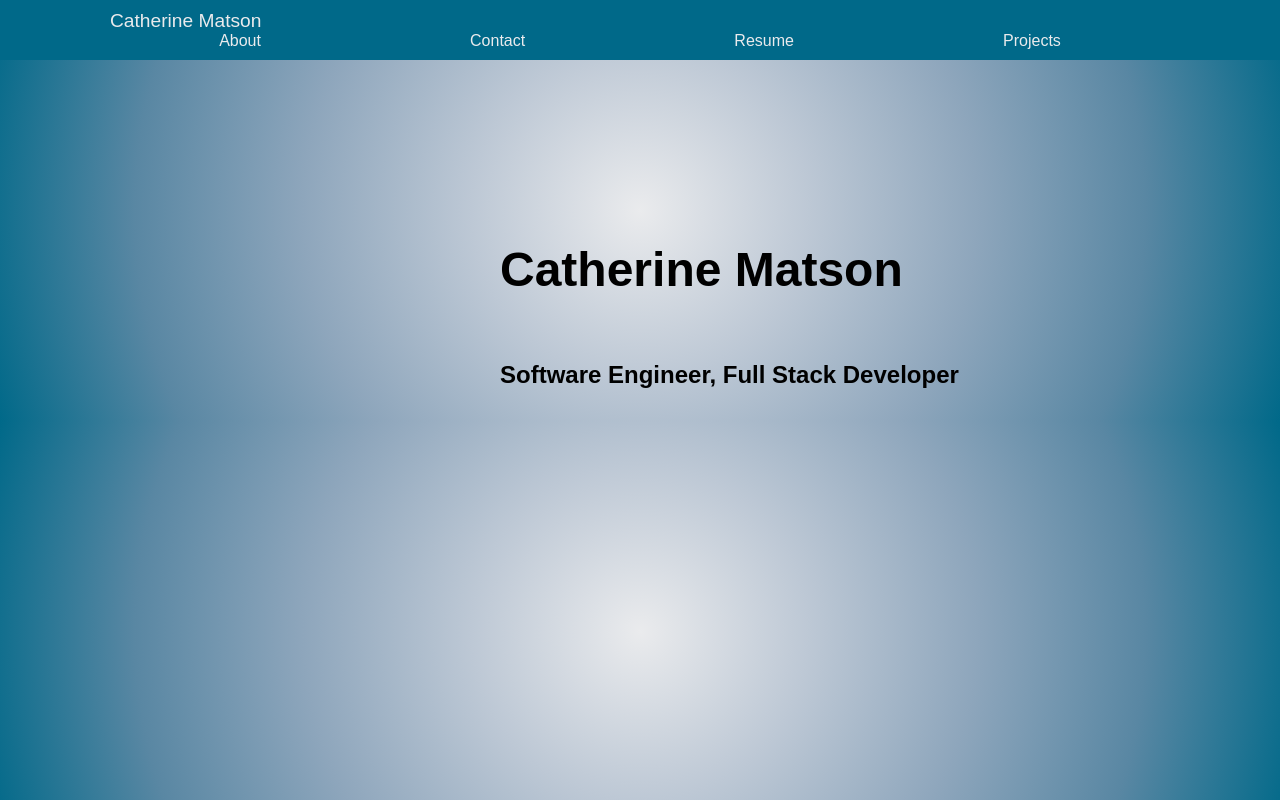
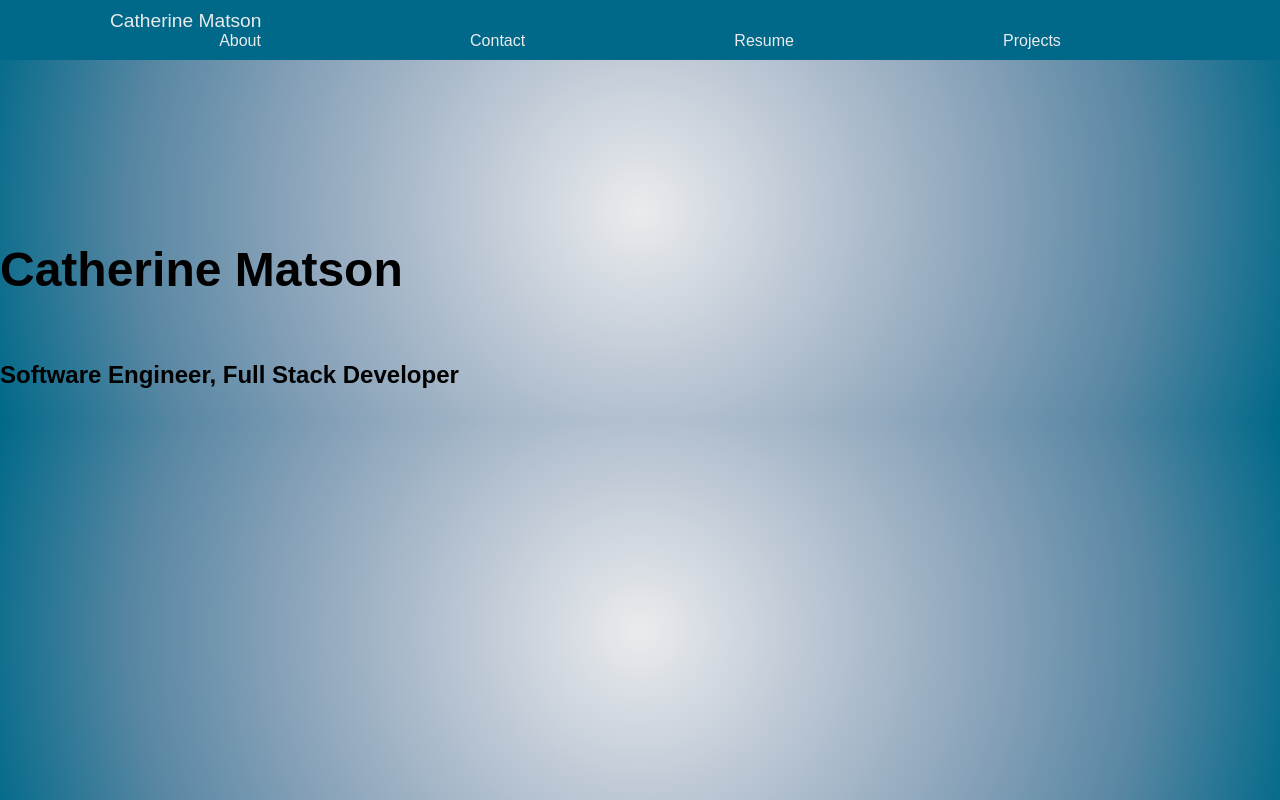
Before and after one commit to CCMatson/catherine-portfolio, a React (Create React App) app: page / in a window 1280 px wide. Built offline with nearby package versions, Linux system fonts and the light colour scheme; a web font is replaced by a local one.

Commit message:
adjust padding

```diff
--- a/src/App.css
+++ b/src/App.css
@@ -76,7 +76,6 @@ img {
 
 .contact-section-one{
   padding-right: 50px;
-  padding-left: 50px;
   display: flex;
   flex-direction: column;
   align-items: flex-start;
@@ -94,7 +93,6 @@ img {
   align-items: flex-start;
   flex-direction: column;
   padding-top: 150px;
-  padding-left: 500px;
 }
 
 .resume-container{
@@ -151,8 +149,6 @@ img {
   align-items: flex-start;
   flex-direction: column;
   padding-top: 150px;
-  padding-left: 500px;
-
 }
 
 h1{
--- a/src/pages/Projects.jsx
+++ b/src/pages/Projects.jsx
@@ -1,6 +1,6 @@
 import  myProjects  from "../data/projects";
 import ProjectList from '../components/ProjectList'
-// import ProjectDetails from "./ProjectDetails";
+
 
 function Projects() {
   console.log(myProjects)
```
